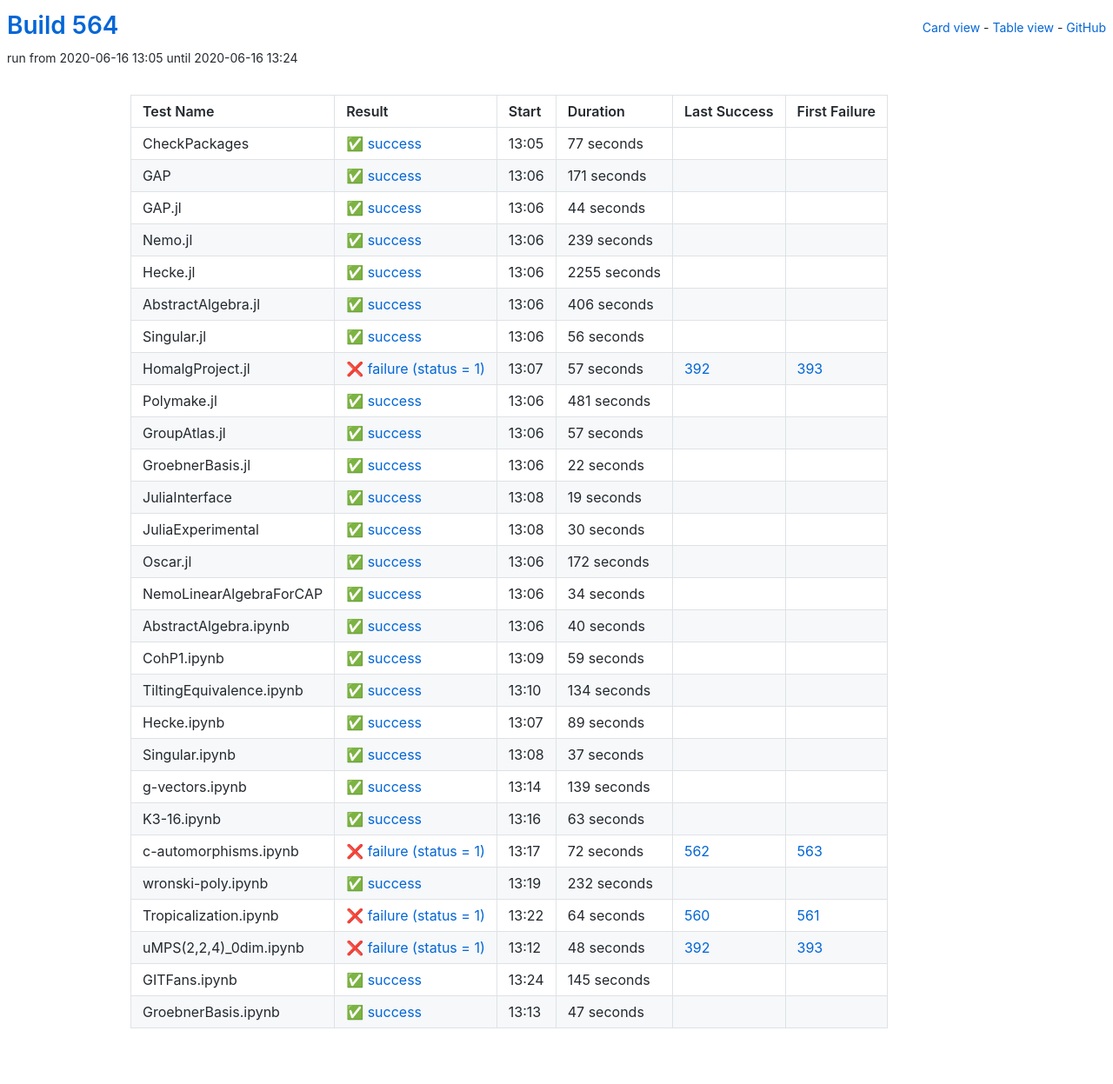
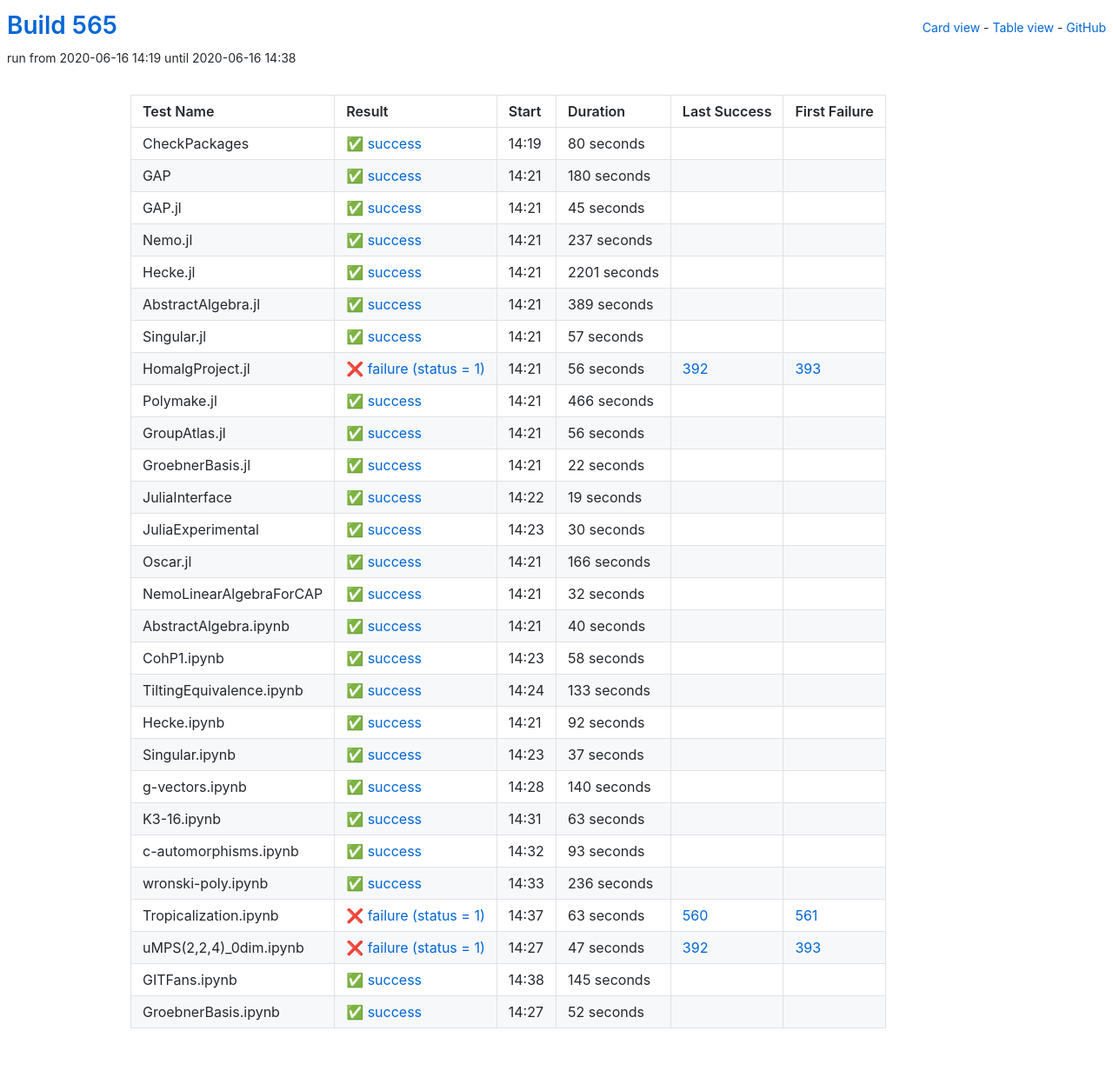
Before and after one commit to oscar-system/oscar-ci-status-1.4, a Jekyll site: the page built from table.html, in a window 1280 px wide. Shown: the whole page at 87% size. Built offline with Jekyll 4.4.1, drawn with Linux system fonts in a browser that asks for light colours.

Commit message:
Build #565

```diff
--- a/_data/ci.yml
+++ b/_data/ci.yml
@@ -1,6 +1,6 @@
 ---
-build: 564
-build_url: https://oscarci.mathematik.uni-kl.de/job/oscar-julia-1.4/564/
+build: 565
+build_url: https://oscarci.mathematik.uni-kl.de/job/oscar-julia-1.4/565/
 job: oscar-julia-1.4
 organization: oscar-system
 repo: oscar-ci-status-1.4
@@ -8,80 +8,116 @@ repourl: https://github.com/oscar-system/oscar-ci-status-1.4
 tests:
 - name: CheckPackages
   id: checkpackages
-  log: https://oscarci.mathematik.uni-kl.de/job/oscar-julia-1.4/564/artifact/logs/build-564/CheckPackages.log
-  start: 2020-06-16 13:05
+  log: https://oscarci.mathematik.uni-kl.de/job/oscar-julia-1.4/565/artifact/logs/build-565/CheckPackages.log
+  start: 2020-06-16 14:19
   success: true
   exitcode: 0
   status: success
-  duration: 77
+  duration: 80
   last_success: false
   last_success_url:
   first_failure: false
   first_failure_url:
 - name: GAP
   id: gap
-  log: https://oscarci.mathematik.uni-kl.de/job/oscar-julia-1.4/564/artifact/logs/build-564/GAP.log
-  start: 2020-06-16 13:06
+  log: https://oscarci.mathematik.uni-kl.de/job/oscar-julia-1.4/565/artifact/logs/build-565/GAP.log
+  start: 2020-06-16 14:21
   success: true
   exitcode: 0
   status: success
-  duration: 171
+  duration: 180
   last_success: false
   last_success_url:
   first_failure: false
   first_failure_url:
 - name: GAP.jl
   id: gap-jl
-  log: https://oscarci.mathematik.uni-kl.de/job/oscar-julia-1.4/564/artifact/logs/build-564/GAP.jl.log
-  start: 2020-06-16 13:06
+  log: https://oscarci.mathematik.uni-kl.de/job/oscar-julia-1.4/565/artifact/logs/build-565/GAP.jl.log
+  start: 2020-06-16 14:21
   success: true
   exitcode: 0
   status: success
-  duration: 44
+  duration: 45
   last_success: false
   last_success_url:
   first_failure: false
   first_failure_url:
 - name: Nemo.jl
   id: nemo-jl
-  log: https://oscarci.mathematik.uni-kl.de/job/oscar-julia-1.4/564/artifact/logs/build-564/Nemo.jl.log
-  start: 2020-06-16 13:06
+  log: https://oscarci.mathematik.uni-kl.de/job/oscar-julia-1.4/565/artifact/logs/build-565/Nemo.jl.log
+  start: 2020-06-16 14:21
   success: true
   exitcode: 0
   status: success
-  duration: 239
+  duration: 237
   last_success: false
   last_success_url:
   first_failure: false
   first_failure_url:
 - name: Hecke.jl
   id: hecke-jl
-  log: https://oscarci.mathematik.uni-kl.de/job/oscar-julia-1.4/564/artifact/logs/build-564/Hecke.jl.log
-  start: 2020-06-16 13:06
+  log: https://oscarci.mathematik.uni-kl.de/job/oscar-julia-1.4/565/artifact/logs/build-565/Hecke.jl.log
+  start: 2020-06-16 14:21
   success: true
   exitcode: 0
   status: success
-  duration: 2255
+  duration: 2201
   last_success: false
   last_success_url:
   first_failure: false
   first_failure_url:
 - name: AbstractAlgebra.jl
   id: abstractalgebra-jl
-  log: https://oscarci.mathematik.uni-kl.de/job/oscar-julia-1.4/564/artifact/logs/build-564/AbstractAlgebra.jl.log
-  start: 2020-06-16 13:06
+  log: https://oscarci.mathematik.uni-kl.de/job/oscar-julia-1.4/565/artifact/logs/build-565/AbstractAlgebra.jl.log
+  start: 2020-06-16 14:21
   success: true
   exitcode: 0
   status: success
-  duration: 406
+  duration: 389
   last_success: false
   last_success_url:
   first_failure: false
   first_failure_url:
 - name: Singular.jl
   id: singular-jl
-  log: https://oscarci.mathematik.uni-kl.de/job/oscar-julia-1.4/564/artifact/logs/build-564/Singular.jl.log
-  start: 2020-06-16 13:06
+  log: https://oscarci.mathematik.uni-kl.de/job/oscar-julia-1.4/565/artifact/logs/build-565/Singular.jl.log
+  start: 2020-06-16 14:21
+  success: true
+  exitcode: 0
+  status: success
+  duration: 57
+  last_success: false
+  last_success_url:
+  first_failure: false
+  first_failure_url:
+- name: HomalgProject.jl
+  id: homalgproject-jl
+  log: https://oscarci.mathematik.uni-kl.de/job/oscar-julia-1.4/565/artifact/logs/build-565/HomalgProject.jl.log
+  start: 2020-06-16 14:21
+  success: false
+  exitcode: 1
+  status: failure
+  duration: 56
+  last_success: 392
+  last_success_url: https://oscarci.mathematik.uni-kl.de/job/oscar-julia-1.4/392/
+  first_failure: 393
+  first_failure_url: https://oscarci.mathematik.uni-kl.de/job/oscar-julia-1.4/393/
+- name: Polymake.jl
+  id: polymake-jl
+  log: https://oscarci.mathematik.uni-kl.de/job/oscar-julia-1.4/565/artifact/logs/build-565/Polymake.jl.log
+  start: 2020-06-16 14:21
+  success: true
+  exitcode: 0
+  status: success
+  duration: 466
+  last_success: false
+  last_success_url:
+  first_failure: false
+  first_failure_url:
+- name: GroupAtlas.jl
+  id: groupatlas-jl
+  log: https://oscarci.mathematik.uni-kl.de/job/oscar-julia-1.4/565/artifact/logs/build-565/GroupAtlas.jl.log
+  start: 2020-06-16 14:21
   success: true
   exitcode: 0
   status: success
@@ -90,46 +126,10 @@ tests:
   last_success_url:
   first_failure: false
   first_failure_url:
-- name: HomalgProject.jl
-  id: homalgproject-jl
-  log: https://oscarci.mathematik.uni-kl.de/job/oscar-julia-1.4/564/artifact/logs/build-564/HomalgProject.jl.log
-  start: 2020-06-16 13:07
-  success: false
-  exitcode: 1
-  status: failure
-  duration: 57
-  last_success: 392
-  last_success_url: https://oscarci.mathematik.uni-kl.de/job/oscar-julia-1.4/392/
-  first_failure: 393
-  first_failure_url: https://oscarci.mathematik.uni-kl.de/job/oscar-julia-1.4/393/
-- name: Polymake.jl
-  id: polymake-jl
-  log: https://oscarci.mathematik.uni-kl.de/job/oscar-julia-1.4/564/artifact/logs/build-564/Polymake.jl.log
-  start: 2020-06-16 13:06
-  success: true
-  exitcode: 0
-  status: success
-  duration: 481
-  last_success: false
-  last_success_url:
-  first_failure: false
-  first_failure_url:
-- name: GroupAtlas.jl
-  id: groupatlas-jl
-  log: https://oscarci.mathematik.uni-kl.de/job/oscar-julia-1.4/564/artifact/logs/build-564/GroupAtlas.jl.log
-  start: 2020-06-16 13:06
-  success: true
-  exitcode: 0
-  status: success
-  duration: 57
-  last_success: false
-  last_success_url:
-  first_failure: false
-  first_failure_url:
 - name: GroebnerBasis.jl
   id: groebnerbasis-jl
-  log: https://oscarci.mathematik.uni-kl.de/job/oscar-julia-1.4/564/artifact/logs/build-564/GroebnerBasis.jl.log
-  start: 2020-06-16 13:06
+  log: https://oscarci.mathematik.uni-kl.de/job/oscar-julia-1.4/565/artifact/logs/build-565/GroebnerBasis.jl.log
+  start: 2020-06-16 14:21
   success: true
   exitcode: 0
   status: success
@@ -140,8 +140,8 @@ tests:
   first_failure_url:
 - name: JuliaInterface
   id: juliainterface
-  log: https://oscarci.mathematik.uni-kl.de/job/oscar-julia-1.4/564/artifact/logs/build-564/JuliaInterface.log
-  start: 2020-06-16 13:08
+  log: https://oscarci.mathematik.uni-kl.de/job/oscar-julia-1.4/565/artifact/logs/build-565/JuliaInterface.log
+  start: 2020-06-16 14:22
   success: true
   exitcode: 0
   status: success
@@ -152,8 +152,8 @@ tests:
   first_failure_url:
 - name: JuliaExperimental
   id: juliaexperimental
-  log: https://oscarci.mathematik.uni-kl.de/job/oscar-julia-1.4/564/artifact/logs/build-564/JuliaExperimental.log
-  start: 2020-06-16 13:08
+  log: https://oscarci.mathematik.uni-kl.de/job/oscar-julia-1.4/565/artifact/logs/build-565/JuliaExperimental.log
+  start: 2020-06-16 14:23
   success: true
   exitcode: 0
   status: success
@@ -164,32 +164,32 @@ tests:
   first_failure_url:
 - name: Oscar.jl
   id: oscar-jl
-  log: https://oscarci.mathematik.uni-kl.de/job/oscar-julia-1.4/564/artifact/logs/build-564/Oscar.jl.log
-  start: 2020-06-16 13:06
+  log: https://oscarci.mathematik.uni-kl.de/job/oscar-julia-1.4/565/artifact/logs/build-565/Oscar.jl.log
+  start: 2020-06-16 14:21
   success: true
   exitcode: 0
   status: success
-  duration: 172
+  duration: 166
   last_success: false
   last_success_url:
   first_failure: false
   first_failure_url:
 - name: NemoLinearAlgebraForCAP
   id: nemolinearalgebraforcap
-  log: https://oscarci.mathematik.uni-kl.de/job/oscar-julia-1.4/564/artifact/logs/build-564/NemoLinearAlgebraForCAP.log
-  start: 2020-06-16 13:06
+  log: https://oscarci.mathematik.uni-kl.de/job/oscar-julia-1.4/565/artifact/logs/build-565/NemoLinearAlgebraForCAP.log
+  start: 2020-06-16 14:21
   success: true
   exitcode: 0
   status: success
-  duration: 34
+  duration: 32
   last_success: false
   last_success_url:
   first_failure: false
   first_failure_url:
 - name: AbstractAlgebra.ipynb
   id: abstractalgebra-ipynb
-  log: https://oscarci.mathematik.uni-kl.de/job/oscar-julia-1.4/564/artifact/logs/build-564/AbstractAlgebra.ipynb.log
-  start: 2020-06-16 13:06
+  log: https://oscarci.mathematik.uni-kl.de/job/oscar-julia-1.4/565/artifact/logs/build-565/AbstractAlgebra.ipynb.log
+  start: 2020-06-16 14:21
   success: true
   exitcode: 0
   status: success
@@ -200,44 +200,44 @@ tests:
   first_failure_url:
 - name: CohP1.ipynb
   id: cohp1-ipynb
-  log: https://oscarci.mathematik.uni-kl.de/job/oscar-julia-1.4/564/artifact/logs/build-564/CohP1.ipynb.log
-  start: 2020-06-16 13:09
+  log: https://oscarci.mathematik.uni-kl.de/job/oscar-julia-1.4/565/artifact/logs/build-565/CohP1.ipynb.log
+  start: 2020-06-16 14:23
   success: true
   exitcode: 0
   status: success
-  duration: 59
+  duration: 58
   last_success: false
   last_success_url:
   first_failure: false
   first_failure_url:
 - name: TiltingEquivalence.ipynb
   id: tiltingequivalence-ipynb
-  log: https://oscarci.mathematik.uni-kl.de/job/oscar-julia-1.4/564/artifact/logs/build-564/TiltingEquivalence.ipynb.log
-  start: 2020-06-16 13:10
+  log: https://oscarci.mathematik.uni-kl.de/job/oscar-julia-1.4/565/artifact/logs/build-565/TiltingEquivalence.ipynb.log
+  start: 2020-06-16 14:24
   success: true
   exitcode: 0
   status: success
-  duration: 134
+  duration: 133
   last_success: false
   last_success_url:
   first_failure: false
   first_failure_url:
 - name: Hecke.ipynb
   id: hecke-ipynb
-  log: https://oscarci.mathematik.uni-kl.de/job/oscar-julia-1.4/564/artifact/logs/build-564/Hecke.ipynb.log
-  start: 2020-06-16 13:07
+  log: https://oscarci.mathematik.uni-kl.de/job/oscar-julia-1.4/565/artifact/logs/build-565/Hecke.ipynb.log
+  start: 2020-06-16 14:21
   success: true
   exitcode: 0
   status: success
-  duration: 89
+  duration: 92
   last_success: false
   last_success_url:
   first_failure: false
   first_failure_url:
 - name: Singular.ipynb
   id: singular-ipynb
-  log: https://oscarci.mathematik.uni-kl.de/job/oscar-julia-1.4/564/artifact/logs/build-564/Singular.ipynb.log
-  start: 2020-06-16 13:08
+  log: https://oscarci.mathematik.uni-kl.de/job/oscar-julia-1.4/565/artifact/logs/build-565/Singular.ipynb.log
+  start: 2020-06-16 14:23
   success: true
   exitcode: 0
   status: success
@@ -248,20 +248,20 @@ tests:
   first_failure_url:
 - name: g-vectors.ipynb
   id: g-vectors-ipynb
-  log: https://oscarci.mathematik.uni-kl.de/job/oscar-julia-1.4/564/artifact/logs/build-564/g-vectors.ipynb.log
-  start: 2020-06-16 13:14
+  log: https://oscarci.mathematik.uni-kl.de/job/oscar-julia-1.4/565/artifact/logs/build-565/g-vectors.ipynb.log
+  start: 2020-06-16 14:28
   success: true
   exitcode: 0
   status: success
-  duration: 139
+  duration: 140
   last_success: false
   last_success_url:
   first_failure: false
   first_failure_url:
 - name: K3-16.ipynb
   id: k3-16-ipynb
-  log: https://oscarci.mathematik.uni-kl.de/job/oscar-julia-1.4/564/artifact/logs/build-564/K3-16.ipynb.log
-  start: 2020-06-16 13:16
+  log: https://oscarci.mathematik.uni-kl.de/job/oscar-julia-1.4/565/artifact/logs/build-565/K3-16.ipynb.log
+  start: 2020-06-16 14:31
   success: true
   exitcode: 0
   status: success
@@ -272,56 +272,56 @@ tests:
   first_failure_url:
 - name: c-automorphisms.ipynb
   id: c-automorphisms-ipynb
-  log: https://oscarci.mathematik.uni-kl.de/job/oscar-julia-1.4/564/artifact/logs/build-564/c-automorphisms.ipynb.log
-  start: 2020-06-16 13:17
-  success: false
-  exitcode: 1
-  status: failure
-  duration: 72
-  last_success: 562
-  last_success_url: https://oscarci.mathematik.uni-kl.de/job/oscar-julia-1.4/562/
-  first_failure: 563
-  first_failure_url: https://oscarci.mathematik.uni-kl.de/job/oscar-julia-1.4/563/
-- name: wronski-poly.ipynb
-  id: wronski-poly-ipynb
-  log: https://oscarci.mathematik.uni-kl.de/job/oscar-julia-1.4/564/artifact/logs/build-564/wronski-poly.ipynb.log
-  start: 2020-06-16 13:19
+  log: https://oscarci.mathematik.uni-kl.de/job/oscar-julia-1.4/565/artifact/logs/build-565/c-automorphisms.ipynb.log
+  start: 2020-06-16 14:32
   success: true
   exitcode: 0
   status: success
-  duration: 232
+  duration: 93
+  last_success: false
+  last_success_url:
+  first_failure: false
+  first_failure_url:
+- name: wronski-poly.ipynb
+  id: wronski-poly-ipynb
+  log: https://oscarci.mathematik.uni-kl.de/job/oscar-julia-1.4/565/artifact/logs/build-565/wronski-poly.ipynb.log
+  start: 2020-06-16 14:33
+  success: true
+  exitcode: 0
+  status: success
+  duration: 236
   last_success: false
   last_success_url:
   first_failure: false
   first_failure_url:
 - name: Tropicalization.ipynb
   id: tropicalization-ipynb
-  log: https://oscarci.mathematik.uni-kl.de/job/oscar-julia-1.4/564/artifact/logs/build-564/Tropicalization.ipynb.log
-  start: 2020-06-16 13:22
+  log: https://oscarci.mathematik.uni-kl.de/job/oscar-julia-1.4/565/artifact/logs/build-565/Tropicalization.ipynb.log
+  start: 2020-06-16 14:37
   success: false
   exitcode: 1
   status: failure
-  duration: 64
+  duration: 63
   last_success: 560
   last_success_url: https://oscarci.mathematik.uni-kl.de/job/oscar-julia-1.4/560/
   first_failure: 561
   first_failure_url: https://oscarci.mathematik.uni-kl.de/job/oscar-julia-1.4/561/
 - name: uMPS(2,2,4)_0dim.ipynb
   id: umps-2-2-4-0dim-ipynb
-  log: https://oscarci.mathematik.uni-kl.de/job/oscar-julia-1.4/564/artifact/logs/build-564/uMPS-2-2-4-_0dim.ipynb.log
-  start: 2020-06-16 13:12
+  log: https://oscarci.mathematik.uni-kl.de/job/oscar-julia-1.4/565/artifact/logs/build-565/uMPS-2-2-4-_0dim.ipynb.log
+  start: 2020-06-16 14:27
   success: false
   exitcode: 1
   status: failure
-  duration: 48
+  duration: 47
   last_success: 392
   last_success_url: https://oscarci.mathematik.uni-kl.de/job/oscar-julia-1.4/392/
   first_failure: 393
   first_failure_url: https://oscarci.mathematik.uni-kl.de/job/oscar-julia-1.4/393/
 - name: GITFans.ipynb
   id: gitfans-ipynb
-  log: https://oscarci.mathematik.uni-kl.de/job/oscar-julia-1.4/564/artifact/logs/build-564/GITFans.ipynb.log
-  start: 2020-06-16 13:24
+  log: https://oscarci.mathematik.uni-kl.de/job/oscar-julia-1.4/565/artifact/logs/build-565/GITFans.ipynb.log
+  start: 2020-06-16 14:38
   success: true
   exitcode: 0
   status: success
@@ -332,12 +332,12 @@ tests:
   first_failure_url:
 - name: GroebnerBasis.ipynb
   id: groebnerbasis-ipynb
-  log: https://oscarci.mathematik.uni-kl.de/job/oscar-julia-1.4/564/artifact/logs/build-564/GroebnerBasis.ipynb.log
-  start: 2020-06-16 13:13
+  log: https://oscarci.mathematik.uni-kl.de/job/oscar-julia-1.4/565/artifact/logs/build-565/GroebnerBasis.ipynb.log
+  start: 2020-06-16 14:27
   success: true
   exitcode: 0
   status: success
-  duration: 47
+  duration: 52
   last_success: false
   last_success_url:
   first_failure: false
```
Also changed, not shown: README.md.
